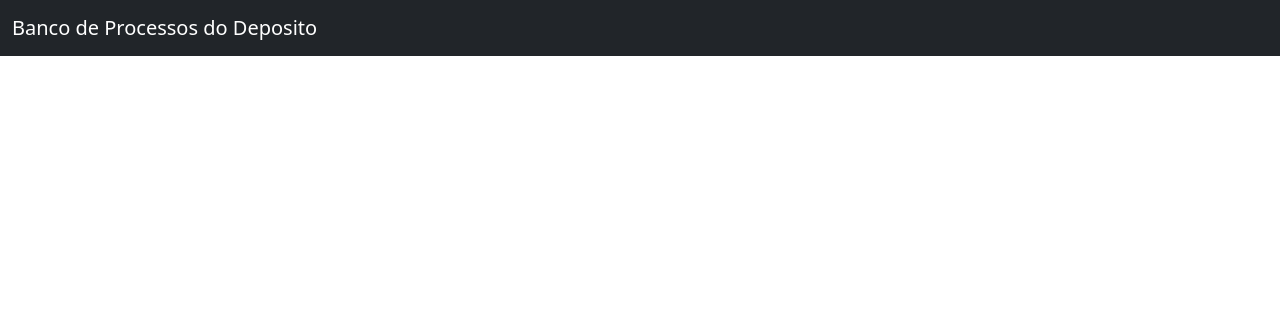
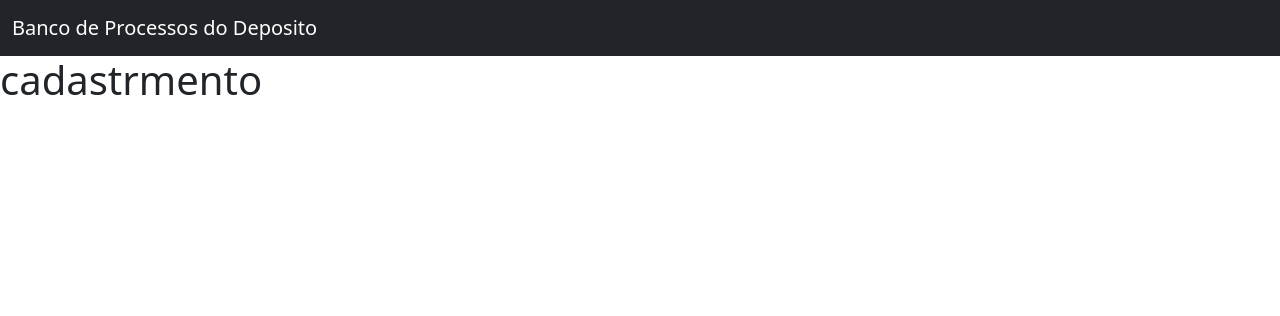
Before and after one commit to ivanlfsilva/findprocess, a Django app: page / in a window 1280 px wide. Shown: the top 316 px of the page. Run offline with Django 5.2, Linux system fonts and the light colour scheme.

Commit message:
atualizando

```diff
--- a/process_registers/templates/process_registers/process_registers.html
+++ b/process_registers/templates/process_registers/process_registers.html
@@ -13,7 +13,7 @@
           <a class="navbar-brand" href="#">Banco de Processos do Deposito</a>
         </div>
     </nav>
-
+    <h1>cadastrmento</h1>
     <script src="https://cdn.jsdelivr.net/npm/bootstrap@5.3.2/dist/js/bootstrap.bundle.min.js" integrity="sha384-C6RzsynM9kWDrMNeT87bh95OGNyZPhcTNXj1NW7RuBCsyN/o0jlpcV8Qyq46cDfL" crossorigin="anonymous"></script>
   </body>
 </html>
```
